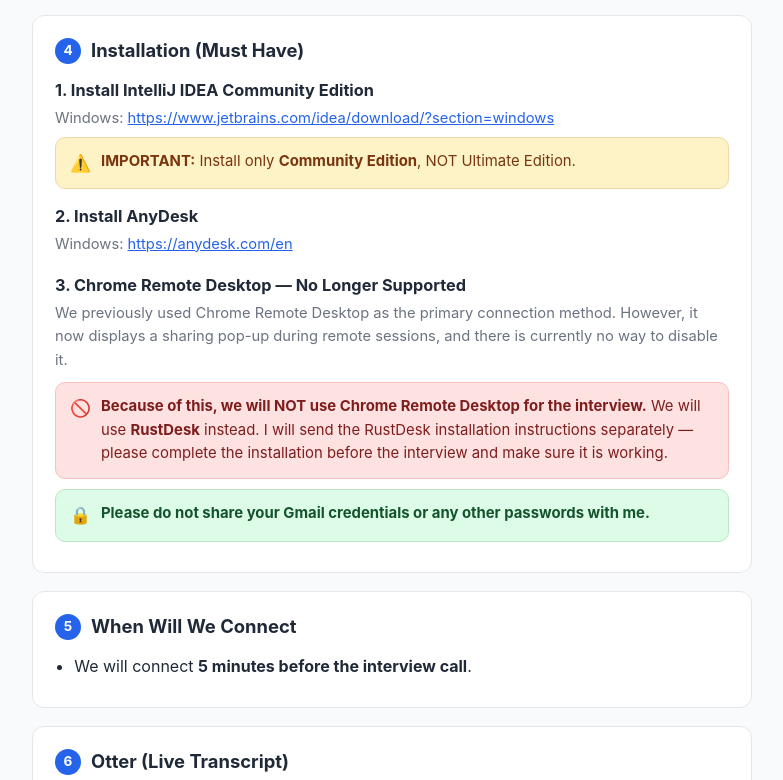
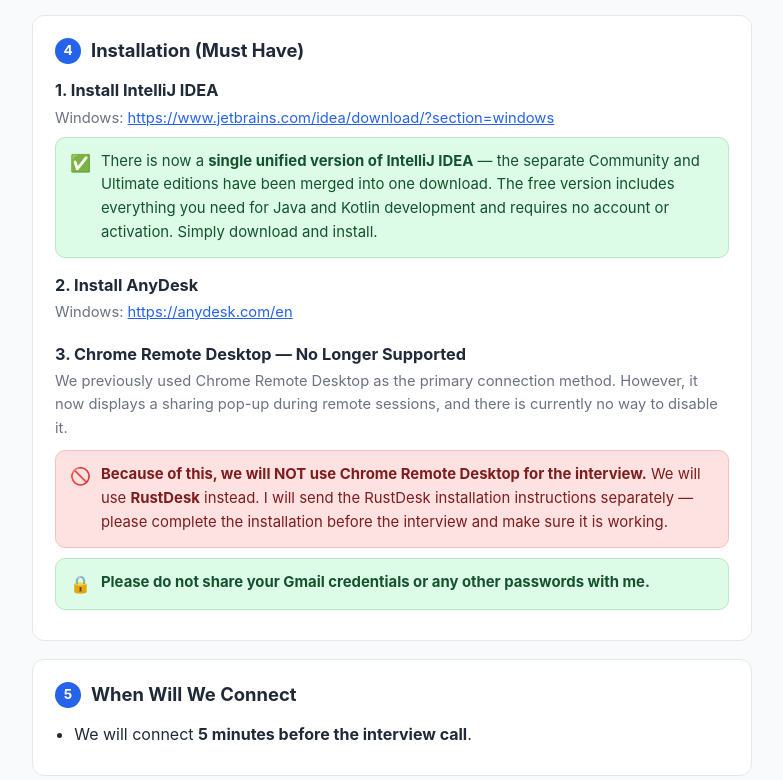
Before and after one commit to meghabollapalli/interview-setup, a plain HTML site: page index.html in a window 1280 px wide. Shown: the part 1289-2069 px from the top of the page, without its empty margins (248-1031 px from the left). Drawn offline with Linux system fonts and the light colour scheme.

Commit message:
Update IntelliJ step: unified single edition (2025.3 merge)

```diff
--- a/index.html
+++ b/index.html
@@ -146,11 +146,11 @@
   <section class="card">
     <h2><span class="num">4</span> Installation (Must Have)</h2>
 
-    <h3 style="margin:.4rem 0 .2rem; font-size:1.02rem;">1. Install IntelliJ IDEA Community Edition</h3>
+    <h3 style="margin:.4rem 0 .2rem; font-size:1.02rem;">1. Install IntelliJ IDEA</h3>
     <p class="note" style="margin:.2rem 0 .4rem;">Windows: <a href="https://www.jetbrains.com/idea/download/?section=windows">https://www.jetbrains.com/idea/download/?section=windows</a></p>
-    <div class="callout amber" style="margin-bottom:14px;">
-      <div class="icon">⚠️</div>
-      <p><strong>IMPORTANT:</strong> Install only <strong>Community Edition</strong>, NOT Ultimate Edition.</p>
+    <div class="callout green" style="margin-bottom:14px;">
+      <div class="icon">✅</div>
+      <p>There is now a <strong>single unified version of IntelliJ IDEA</strong> — the separate Community and Ultimate editions have been merged into one download. The free version includes everything you need for Java and Kotlin development and requires no account or activation. Simply download and install.</p>
     </div>
 
     <h3 style="margin:.4rem 0 .2rem; font-size:1.02rem;">2. Install AnyDesk</h3>
@@ -219,7 +219,7 @@
     <ul class="check" id="checklist">
       <li><input type="checkbox" id="c1"><label for="c1">RustDesk installed and machine code sent via WhatsApp</label></li>
       <li><input type="checkbox" id="c2"><label for="c2">Exact resume sent</label></li>
-      <li><input type="checkbox" id="c3"><label for="c3">IntelliJ IDEA Community Edition installed</label></li>
+      <li><input type="checkbox" id="c3"><label for="c3">IntelliJ IDEA installed</label></li>
       <li><input type="checkbox" id="c4"><label for="c4">AnyDesk installed</label></li>
       <li><input type="checkbox" id="c5"><label for="c5">Remote connection tested with another computer</label></li>
       <li><input type="checkbox" id="c6"><label for="c6">Otter opened on a second device (5 min before the call)</label></li>
```
